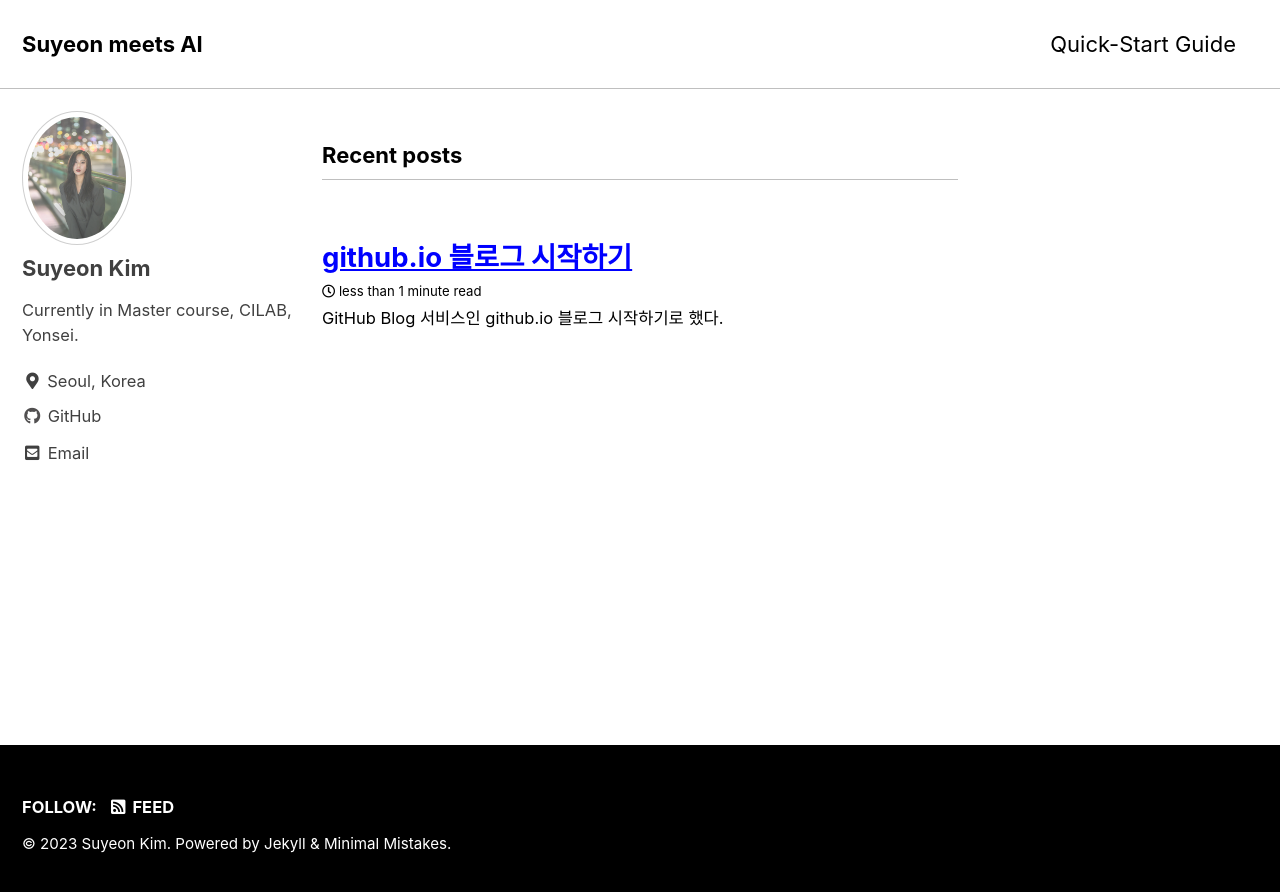
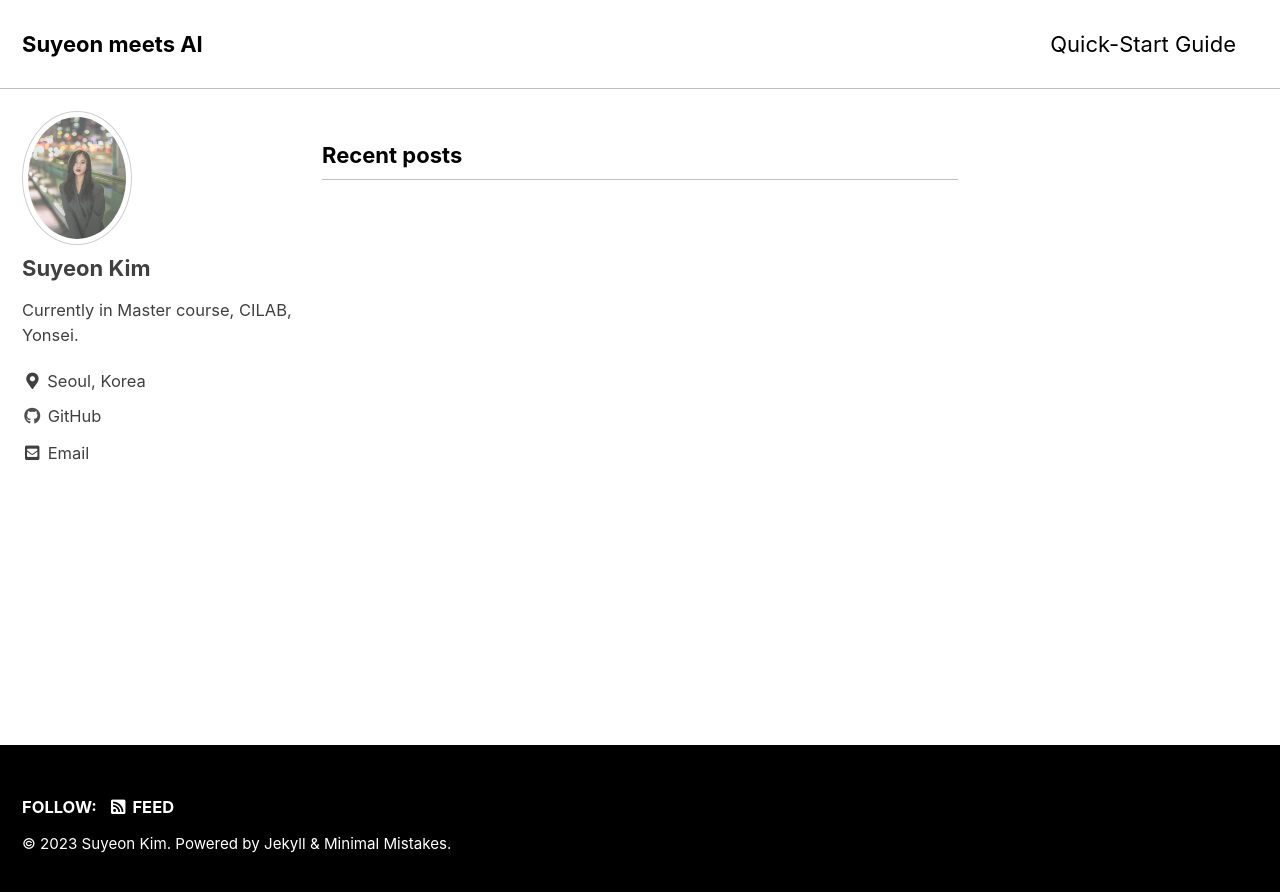
Before and after one commit to suesuekkim/suesuekkim.github.io, a Jekyll site: the page built from index.html, in a window 1280 px wide. Shown: the top 892 px of the page. Built offline with Jekyll 4.4.1, drawn with Linux system fonts in a browser that asks for light colours; cached includes are drawn as plain includes; the list of posts is cut into pages by our own code.

```diff
--- a/_config.yml
+++ b/_config.yml
@@ -22,7 +22,7 @@ subtitle                 : # site tagline that appears below site title in masth
 name                     : "Suyeon Kim"
 description              : "Research Field : Machine Vision."
 url                      : "https://suesuekkim.github.io"
-baseurl                  : ""
+baseurl                  : "/suesuekkim"
 repository               : "suesuekkim/suesuekkim.github.io"
 teaser                   : # path of fallback teaser image, e.g. "/assets/images/500x300.png"
 logo                     : # path of logo image to display in the masthead, e.g. "/assets/images/88x88.png"
--- a/_posts/2023-02-20-first-post.md
+++ /dev/null
@@ -1,13 +0,0 @@
----
-title:  "github.io 블로그 시작하기"
-excerpt: "GitHub Blog 서비스인 github.io 블로그 시작하기로 했다."
-
-categories:
-  - Blog
-tags:
-  - Blog
----
-
-GitHub Blog 서비스인 github.io 블로그 시작하기로 했다..
-이 글을 시작으로 작심삼일이 되지 않길 바라며 열심히 연구하겠다.
-기억보단 기록을..
```
Also changed, not shown: 5 other files.
